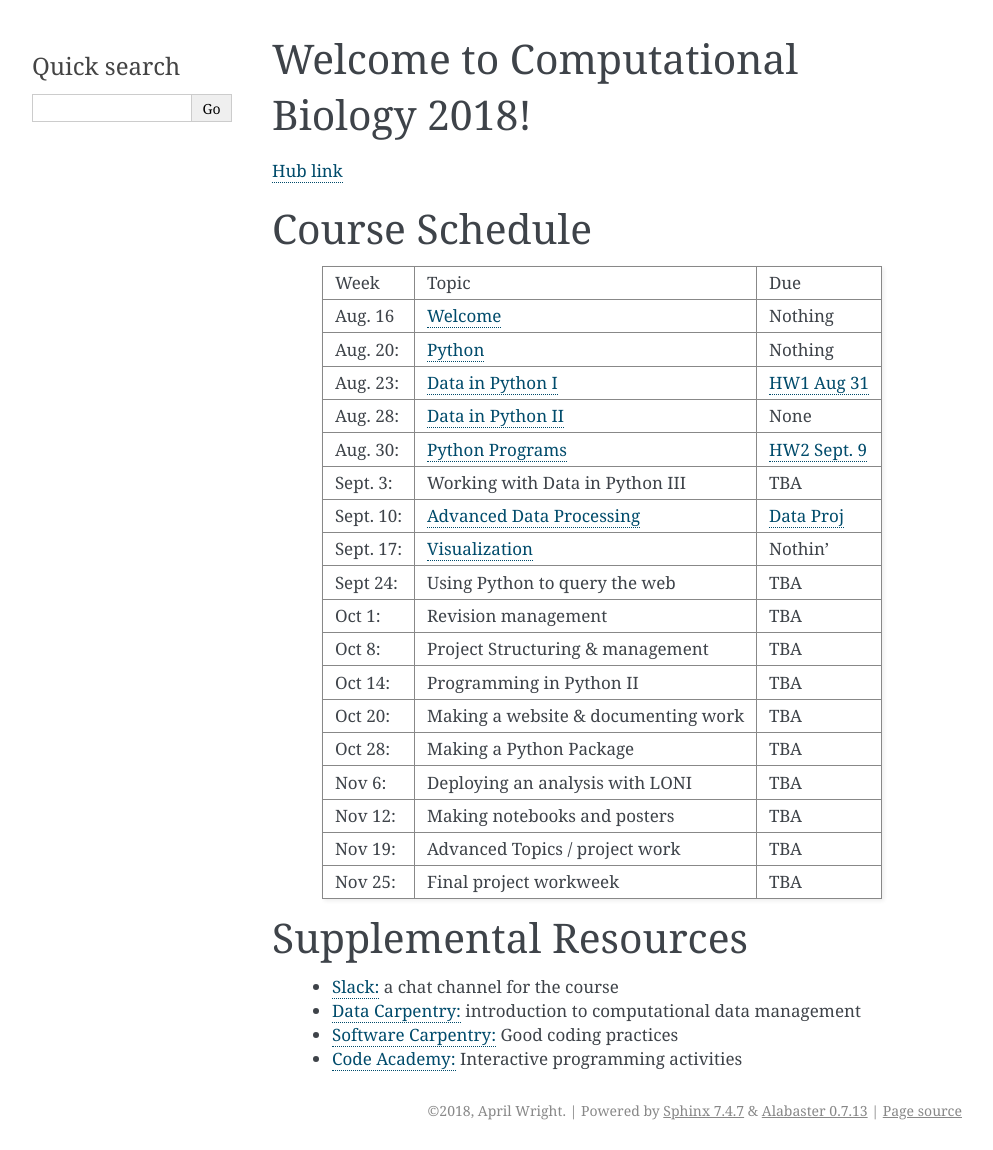
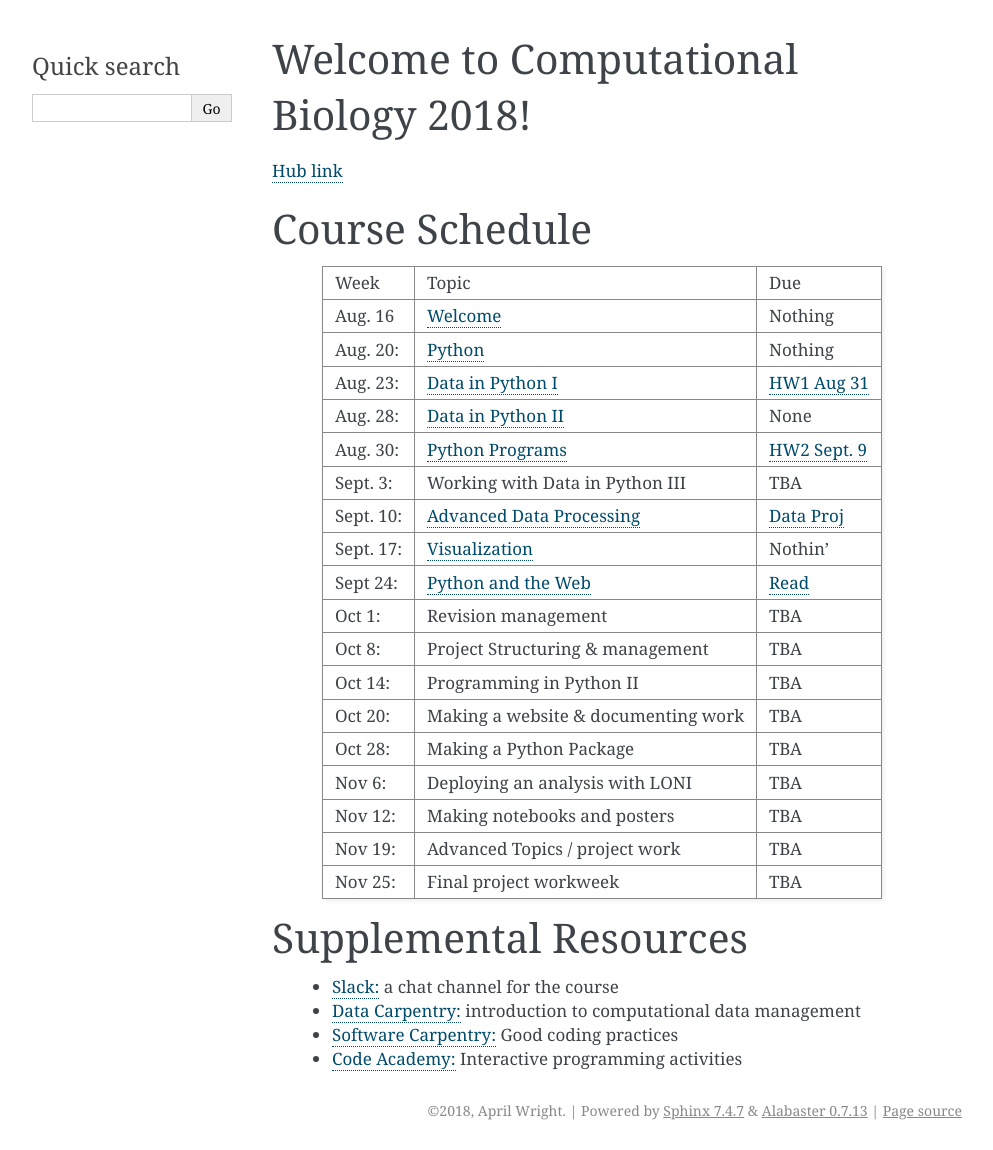
Before and after one commit to wrightaprilm/CompBio2018, a Sphinx documentation site: the page built from docs/index.rst, in a window 1280 px wide. Shown: the whole page, without its empty margins (148-1141 px from the left). Built offline with Sphinx 7.4.7, drawn with Linux system fonts in a browser that asks for light colours.

Commit message:
adding index page with reading

```diff
--- a/docs/index.rst
+++ b/docs/index.rst
@@ -16,45 +16,45 @@ Welcome to Computational Biology 2018!
 Course Schedule
 =====================================================================================
 
-+------------+----------------------------------------------------------+-------------------------------------------+
-| Week       | Topic                                                    | Due                                       |
-+------------+----------------------------------------------------------+-------------------------------------------+
-| Aug. 16    |  `Welcome <http://class.selucompbio2018.com>`_           | Nothing                                   |
-+------------+----------------------------------------------------------+-------------------------------------------+
-| Aug. 20:   | `Python <http://class.selucompbio2018.com>`_             | Nothing                                   |
-+------------+----------------------------------------------------------+-------------------------------------------+
-| Aug. 23:   | `Data in Python I <http://class.selucompbio2018.com>`_   | `HW1 Aug 31 <https://goo.gl/VxHHj7>`_     |
-+------------+----------------------------------------------------------+-------------------------------------------+
-| Aug. 28:   | `Data in Python II <http://class.selucompbio2018.com>`_  | None                                      |
-+------------+----------------------------------------------------------+-------------------------------------------+
-| Aug. 30:   | `Python Programs <http://class.selucompbio2018.com>`_    | `HW2 Sept. 9 <https://bit.ly/2NyD88n>`_   |
-+------------+----------------------------------------------------------+-------------------------------------------+
-| Sept. 3:   |	Working with Data in Python III                         | TBA                                       |
-+------------+----------------------------------------------------------+-------------------------------------------+
-| Sept. 10:  |	`Advanced Data Processing <https://bit.ly/2NyD88n>`_    | `Data Proj <https://bit.ly/2MfhBA2>`_     |
-+------------+----------------------------------------------------------+-------------------------------------------+
-| Sept. 17:  |	`Visualization <https://bit.ly/2NyD88n>`_               | Nothin'                                   |
-+------------+----------------------------------------------------------+-------------------------------------------+
-| Sept 24:   |	Using Python to query the web                           | TBA                                       |
-+------------+----------------------------------------------------------+-------------------------------------------+
-| Oct 1:     |	Revision management                                     | TBA                                       |
-+------------+----------------------------------------------------------+-------------------------------------------+
-| Oct 8:     |	Project Structuring & management                        | TBA                                       |
-+------------+----------------------------------------------------------+-------------------------------------------+
-| Oct 14:    |	Programming in Python  II                               | TBA                                       |
-+------------+----------------------------------------------------------+-------------------------------------------+
-| Oct 20:    |	Making a website & documenting work                     | TBA                                       |
-+------------+----------------------------------------------------------+-------------------------------------------+
-| Oct 28:    |	Making a Python Package	                                | TBA                                       |
-+------------+----------------------------------------------------------+-------------------------------------------+
-| Nov 6:     |	Deploying an analysis with LONI                         | TBA                                       |
-+------------+----------------------------------------------------------+-------------------------------------------+
-| Nov 12:    |	Making notebooks and posters                            | TBA                                       |
-+------------+----------------------------------------------------------+-------------------------------------------+
-| Nov 19:    |	Advanced Topics   / project work                        | TBA                                       |
-+------------+----------------------------------------------------------+-------------------------------------------+
-| Nov 25:    |	Final project workweek                                  | TBA                                       |
-+------------+----------------------------------------------------------+-------------------------------------------+
++------------+----------------------------------------------------------+--------------------------------------------------------------------------------+
+| Week       | Topic                                                    | Due                                                                            |
++------------+----------------------------------------------------------+--------------------------------------------------------------------------------+
+| Aug. 16    |  `Welcome <http://class.selucompbio2018.com>`_           | Nothing                                                                        |
++------------+----------------------------------------------------------+--------------------------------------------------------------------------------+
+| Aug. 20:   | `Python <http://class.selucompbio2018.com>`_             | Nothing                                                                        |
++------------+----------------------------------------------------------+--------------------------------------------------------------------------------+
+| Aug. 23:   | `Data in Python I <http://class.selucompbio2018.com>`_   | `HW1 Aug 31 <https://goo.gl/VxHHj7>`_                                          |
++------------+----------------------------------------------------------+--------------------------------------------------------------------------------+
+| Aug. 28:   | `Data in Python II <http://class.selucompbio2018.com>`_  | None                                                                           |
++------------+----------------------------------------------------------+--------------------------------------------------------------------------------+
+| Aug. 30:   | `Python Programs <http://class.selucompbio2018.com>`_    | `HW2 Sept. 9 <https://bit.ly/2NyD88n>`_                                        |
++------------+----------------------------------------------------------+--------------------------------------------------------------------------------+
+| Sept. 3:   |	Working with Data in Python III                         | TBA                                                                            |
++------------+----------------------------------------------------------+--------------------------------------------------------------------------------+
+| Sept. 10:  |	`Advanced Data Processing <https://bit.ly/2NyD88n>`_    | `Data Proj <https://bit.ly/2MfhBA2>`_                                          |
++------------+----------------------------------------------------------+--------------------------------------------------------------------------------+
+| Sept. 17:  |	`Visualization <https://bit.ly/2NyD88n>`_               | Nothin'                                                                        |
++------------+----------------------------------------------------------+--------------------------------------------------------------------------------+
+| Sept 24:   |	`Python and the Web <https://bit.ly/2NyD88n>`_          | `Read <https://www.ncbi.nlm.nih.gov/pmc/articles/PMC3820096/#!po=0.833333>`_   |
++------------+----------------------------------------------------------+--------------------------------------------------------------------------------+
+| Oct 1:     |	Revision management                                     | TBA                                                                            |
++------------+----------------------------------------------------------+--------------------------------------------------------------------------------+
+| Oct 8:     |	Project Structuring & management                        | TBA                                                                            |
++------------+----------------------------------------------------------+--------------------------------------------------------------------------------+
+| Oct 14:    |	Programming in Python  II                               | TBA                                                                            |
++------------+----------------------------------------------------------+--------------------------------------------------------------------------------+
+| Oct 20:    |	Making a website & documenting work                     | TBA                                                                            |
++------------+----------------------------------------------------------+--------------------------------------------------------------------------------+
+| Oct 28:    |	Making a Python Package	                                | TBA                                                                            |
++------------+----------------------------------------------------------+--------------------------------------------------------------------------------+
+| Nov 6:     |	Deploying an analysis with LONI                         | TBA                                                                            |
++------------+----------------------------------------------------------+--------------------------------------------------------------------------------+
+| Nov 12:    |	Making notebooks and posters                            | TBA                                                                            |
++------------+----------------------------------------------------------+--------------------------------------------------------------------------------+
+| Nov 19:    |	Advanced Topics   / project work                        | TBA                                                                            |
++------------+----------------------------------------------------------+--------------------------------------------------------------------------------+
+| Nov 25:    |	Final project workweek                                  | TBA                                                                            |
++------------+----------------------------------------------------------+--------------------------------------------------------------------------------+
 
 Supplemental Resources
 ======================
```
